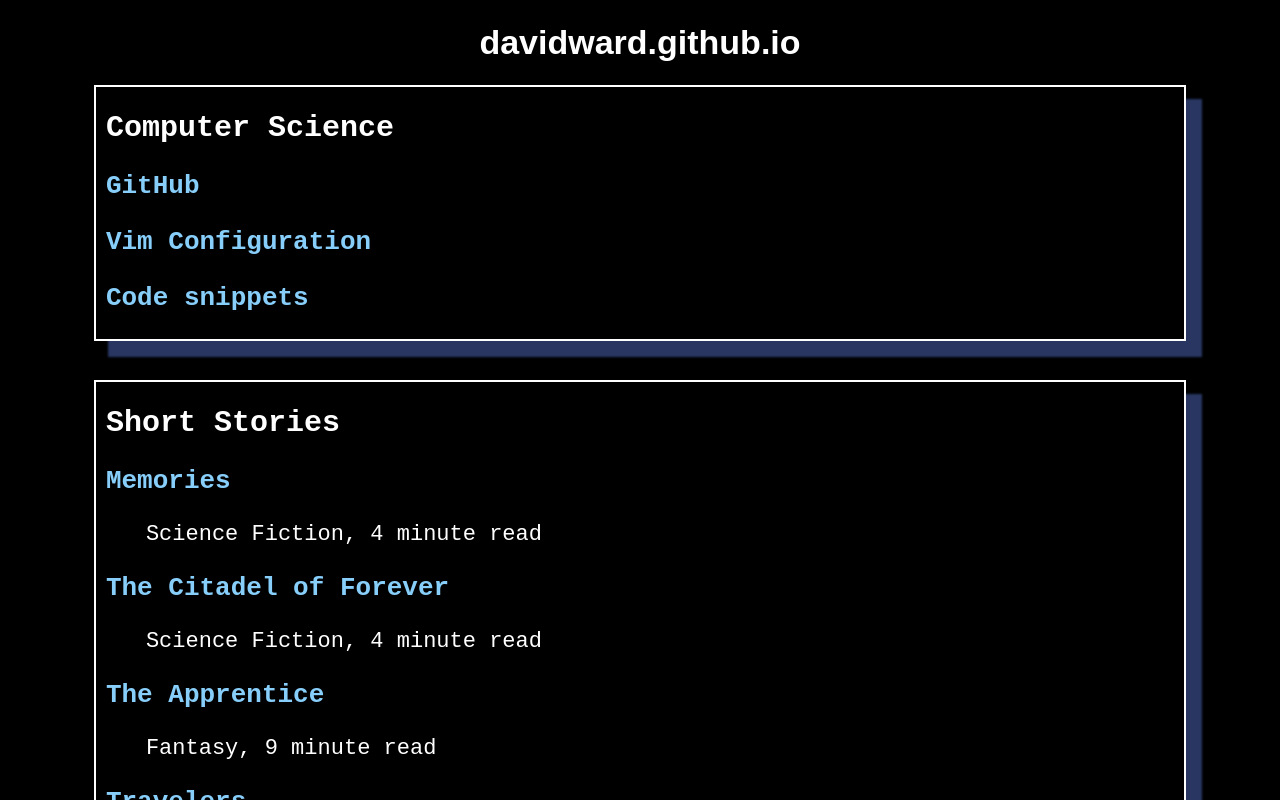
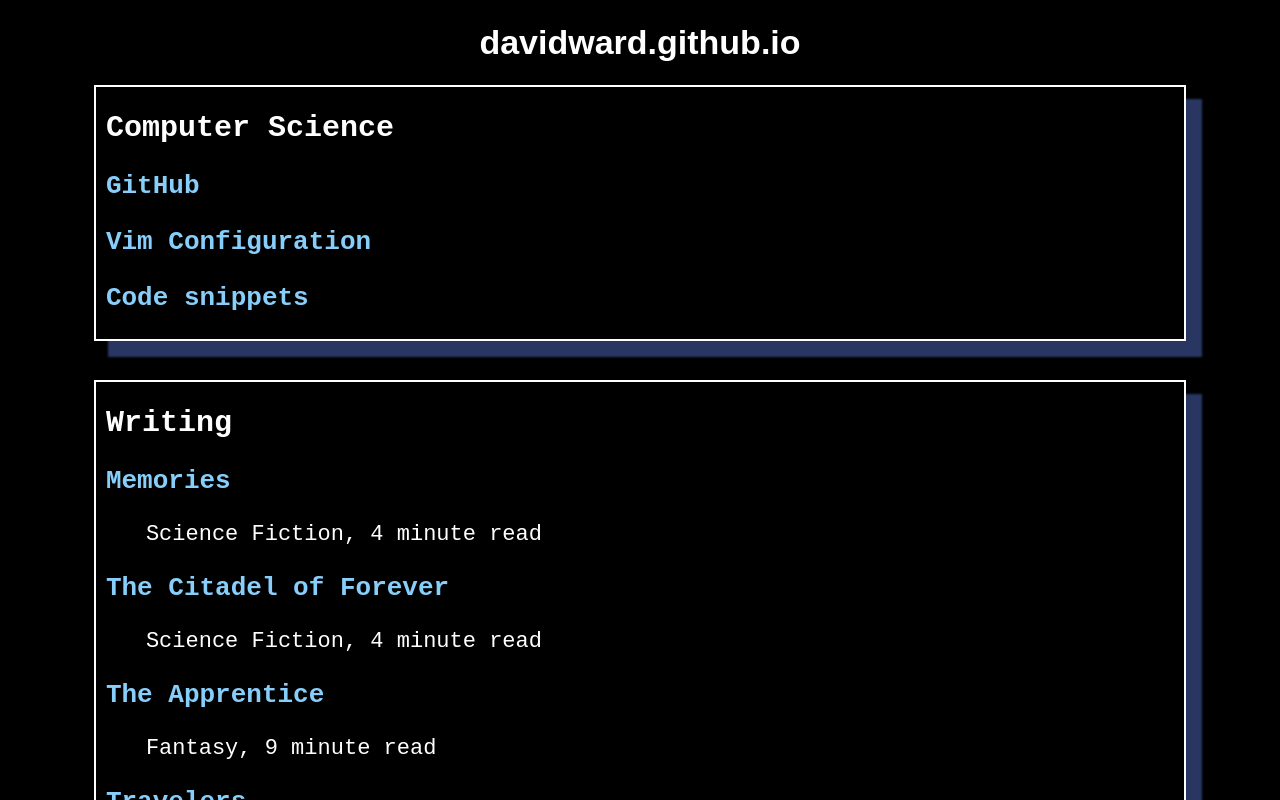
Before and after one commit to davidward462/davidward.io, a plain HTML site: page index.html in a window 1280 px wide. Shown: the top 800 px of the page. Drawn offline with Linux system fonts and the light colour scheme.

Commit message:
changed text

```diff
--- a/index.html
+++ b/index.html
@@ -20,7 +20,7 @@
 	</div>
 
 	<div class="floating_box">
-		<h2>Short Stories</h2>
+		<h2>Writing</h2>
 
 			<h3><a href="writing/Memories.html">Memories</a></h3>
 			<p class="indent">Science Fiction, 4 minute read</p>
```
